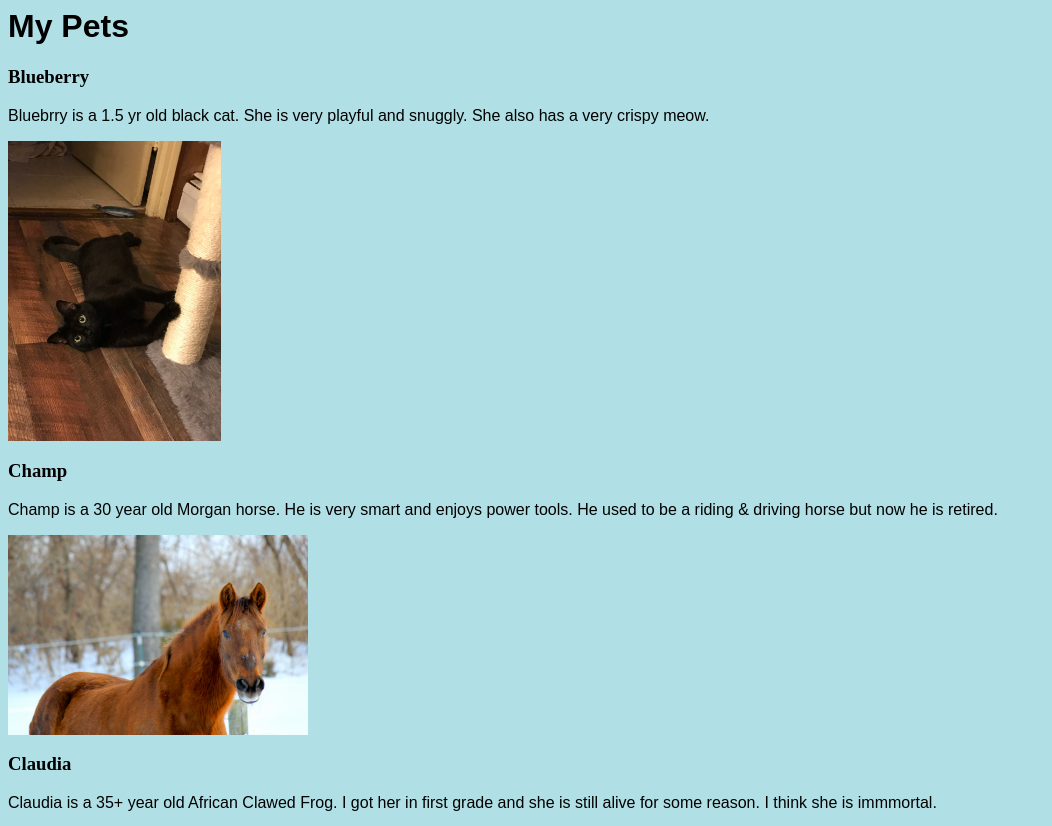
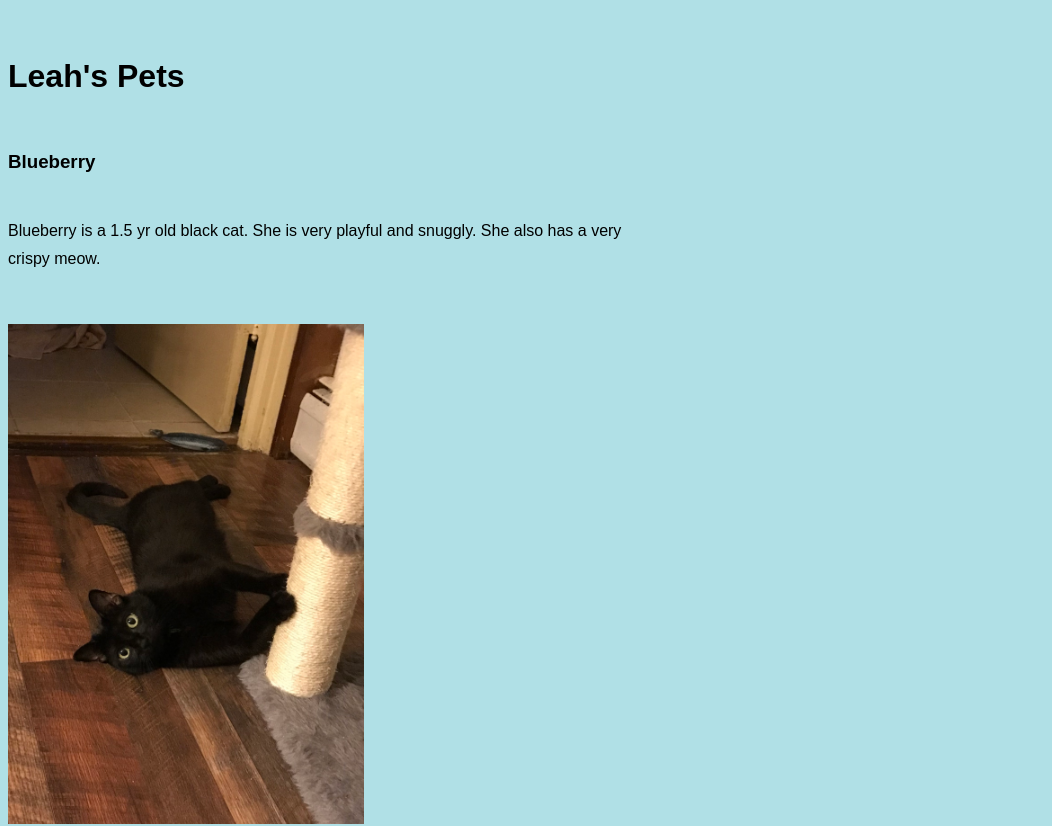
Before and after one commit to DTI22/Group-Repository-Practice, a plain HTML site: page Index.html in a window 1280 px wide. Shown: the top 826 px of the page, without its empty margins (0-1052 px from the left). Drawn offline with Linux system fonts and the light colour scheme.

Commit message:
did some CSS

```diff
--- a/Index.html
+++ b/Index.html
@@ -9,19 +9,19 @@
 
 <body>
 
-    <h1>My Pets</h1>
+    <h1>Leah's Pets</h1>
 
     <h3>Blueberry</h3>
 
-        <p>Bluebrry is a 1.5 yr old black cat. She is very playful and snuggly. She also has a very crispy meow.</p>
+        <p>Blueberry is a 1.5 yr old black cat. She is very playful and snuggly. She also has a very crispy meow.</p>
 
-        <img src="/images/blueberry.jpeg" alt="image of black cat laying down" height="300px">
+        <img src="/images/blueberry.jpeg" alt="image of black cat laying down" height="500px">
 
     <h3>Champ</h3>
 
         <p>Champ is a 30 year old Morgan horse. He is very smart and enjoys power tools. He used to be a riding & driving horse but now he is retired.</p>
 
-        <img src="/images/champ.jpeg" alt="image of chestnut horse" width=" 300px">
+        <img src="/images/champ.jpeg" alt="image of chestnut horse" width="500px">
 
     <h3>Claudia</h3>
 
--- a/style.css
+++ b/style.css
@@ -1,13 +1,32 @@
 h1{
 
     font-family: 'Sono', sans-serif;
+    padding-top: 50px;
+    padding-bottom: 35px;
+}
 
+h3{
+    font-family: 'Sono', sans-serif;
+    padding-bottom: 2%;
 }
+
 body{
     background-color:powderblue
 
+
+
 }
+
+
 p{
     font-family: 'Sono', sans-serif;
+    line-height: 175%;
+    padding-bottom: 35px;
+    width: 50%;
 
 }
+
+img{
+    padding-bottom: 50px;
+
+}
```
Also changed, not shown: 1 other file.
